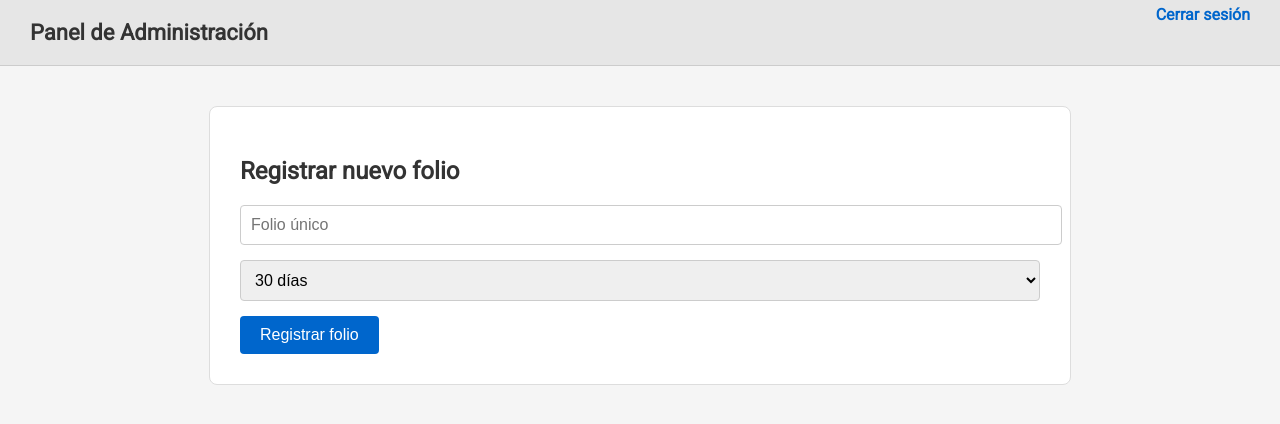
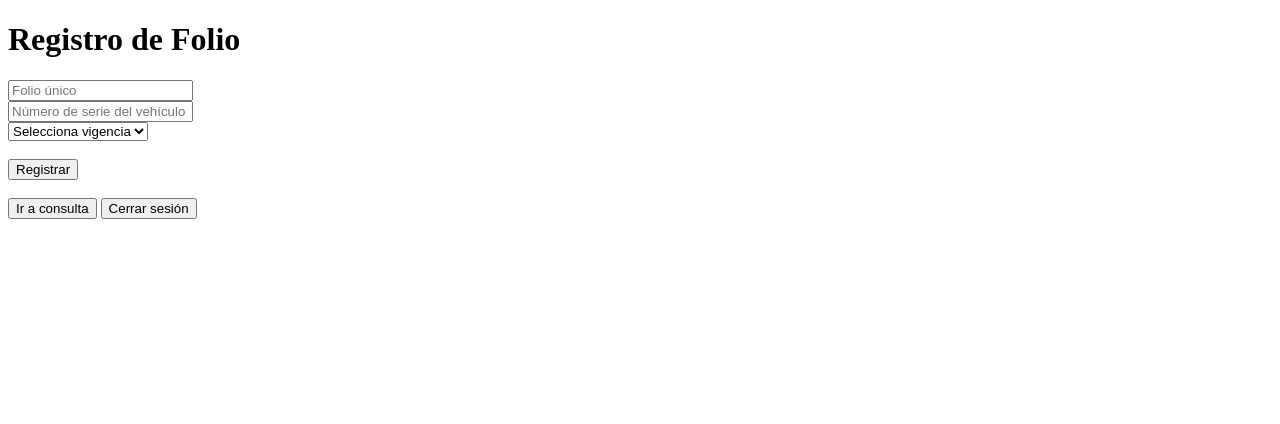
Before and after one commit to Gsr1989/registro-vehiculos, a Flask app: page /panel in a window 1280 px wide. Shown: the top 424 px of the page. Run offline with Flask 3, Linux system fonts and the light colour scheme; the visitor is signed in with stand-in values (Sample User, id 1).

Commit message:
Update panel.html

```diff
--- a/templates/panel.html
+++ b/templates/panel.html
@@ -2,112 +2,30 @@
 <html lang="es">
 <head>
     <meta charset="UTF-8">
-  <meta name="viewport" content="width=device-width, initial-scale=1.0">
     <title>Panel de Administración</title>
-  <link href="https://fonts.googleapis.com/css2?family=Roboto&display=swap" rel="stylesheet">
-  <style>
-    body {
-      font-family: 'Roboto', sans-serif;
-      margin: 0;
-      padding: 0;
-      background-color: #f5f5f5;
-    }
-    header {
-      background-color: #e6e6e6;
-      padding: 20px 30px;
-      text-align: left;
-      border-bottom: 1px solid #ccc;
-    }
-    header h1 {
-      margin: 0;
-      font-size: 22px;
-      color: #333;
-    }
-    main {
-      max-width: 800px;
-      margin: 40px auto;
-      background-color: #fff;
-      padding: 30px;
-      border: 1px solid #ddd;
-      border-radius: 8px;
-    }
-    h2 {
-      color: #333;
-      font-size: 24px;
-    }
-    form {
-      margin-top: 20px;
-    }
-    input[type="text"], select {
-      width: 100%;
-      padding: 10px;
-      margin-bottom: 15px;
-      border: 1px solid #ccc;
-      border-radius: 4px;
-      font-size: 16px;
-    }
-    button {
-      background-color: #0066cc;
-      color: white;
-      border: none;
-      padding: 10px 20px;
-      font-size: 16px;
-      border-radius: 4px;
-      cursor: pointer;
-    }
-    .mensaje {
-      margin-bottom: 15px;
-      padding: 10px;
-      border-radius: 4px;
-    }
-    .success {
-      background-color: #e0f7e9;
-      color: #2e7d32;
-      border: 1px solid #a5d6a7;
-    }
-    .error {
-      background-color: #fdecea;
-      color: #c62828;
-      border: 1px solid #f5c6cb;
-    }
-    .logout {
-      float: right;
-      margin-top: -40px;
-    }
-    .logout a {
-      color: #0066cc;
-      text-decoration: none;
-      font-weight: bold;
-    }
-  </style>
 </head>
 <body>
-  <header>
-    <h1>Panel de Administración</h1>
-    <div class="logout">
-      <a href="/logout">Cerrar sesión</a>
-    </div>
-  </header>
-  <main>
-    <h2>Registrar nuevo folio</h2>
-
+    <h1>Registro de Folio</h1>
     {% with messages = get_flashed_messages(with_categories=true) %}
-      {% if messages %}
       {% for category, message in messages %}
-          <div class="mensaje {{ category }}">{{ message }}</div>
+        <p style="color:{{ 'green' if category == 'success' else 'red' }}">{{ message }}</p>
       {% endfor %}
-      {% endif %}
     {% endwith %}
 
-    <form method="POST" action="/registrar_folio">
-      <input type="text" name="folio" placeholder="Folio único" required>
+    <form action="/registrar_folio" method="POST">
+        <input type="text" name="folio" placeholder="Folio único" required><br>
+        <input type="text" name="serie" placeholder="Número de serie del vehículo" required><br>
         <select name="vigencia" required>
+            <option value="">Selecciona vigencia</option>
             <option value="30">30 días</option>
             <option value="60">60 días</option>
             <option value="90">90 días</option>
-      </select>
-      <button type="submit">Registrar folio</button>
+        </select><br><br>
+        <button type="submit">Registrar</button>
     </form>
-  </main>
+
+    <br>
+    <a href="/consulta"><button>Ir a consulta</button></a>
+    <a href="/logout"><button>Cerrar sesión</button></a>
 </body>
 </html>
```
Lines whose indentation alone changed are shown as unchanged.
